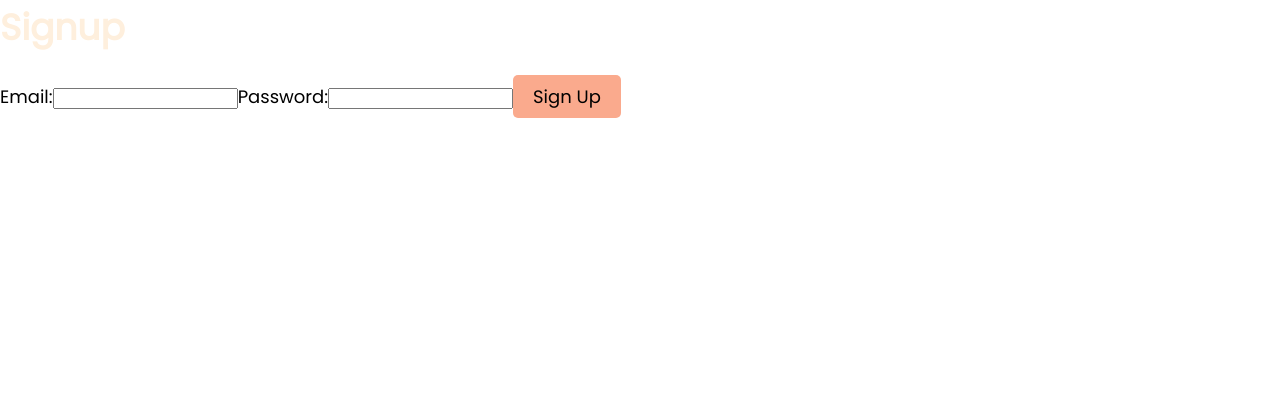
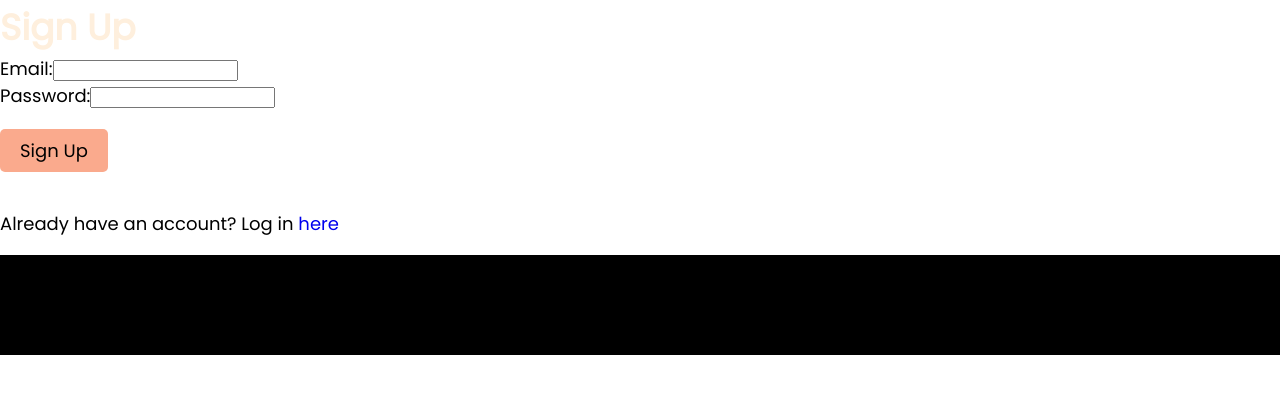
Before and after one commit to Francieli-S/project-3-frontend, a React (Vite) app: page /signup in a window 1280 px wide. Shown: the top 394 px of the page. Built offline with nearby package versions, Linux system fonts and the light colour scheme.

Commit message:
stying additions for login, signup and homepage

```diff
--- a/src/components/Footer.jsx
+++ b/src/components/Footer.jsx
@@ -1,6 +1,3 @@
 export default function Footer() {
-  return (
-    <div className='footer'>Footer Icons
-    </div>
-  )
+  return <div className="footer">eventHorizon 2023 ©</div>;
 }
--- a/src/pages/CreateComment.jsx
+++ b/src/pages/CreateComment.jsx
@@ -1,12 +1,12 @@
-import { useState } from 'react';
-import axios from 'axios';
+import { useState } from "react";
+import axios from "axios";
 
 export default function CreateComment({
   eventId,
   commentDetails,
   setCommentDetails,
 }) {
-  const [comment, setComment] = useState('');
+  const [comment, setComment] = useState("");
 
   const handleSubmit = (e) => {
     e.preventDefault();
@@ -19,8 +19,8 @@ export default function CreateComment({
     axios
       .post(`${import.meta.env.VITE_BASE_API_URL}/comment/new-comment`, body)
       .then((response) => {
-        console.log('CREATED COMMENT', response.data, commentDetails);
-        setComment('');
+        console.log("CREATED COMMENT", response.data, commentDetails);
+        setComment("");
         setCommentDetails([response.data, ...commentDetails]);
       })
       .catch((error) => {
@@ -29,14 +29,14 @@ export default function CreateComment({
   };
 
   return (
-    <div className='create-comment'>
-
+    <div className="create-comment">
       <form onSubmit={handleSubmit}>
         <div>
           <label></label>
           <textarea
-        placeholder='comment'
-        type='textArea'
+            required
+            placeholder="comment"
+            type="textArea"
             value={comment}
             onChange={(e) => {
               setComment(e.target.value);
@@ -44,7 +44,7 @@ export default function CreateComment({
           />
         </div>
         <div>
-        <button type='submit'>Add Comment!</button>
+          <button type="submit">Add Comment!</button>
         </div>
       </form>
     </div>
--- a/src/pages/Home.jsx
+++ b/src/pages/Home.jsx
@@ -1,5 +1,30 @@
+import { Link } from "react-router-dom";
+import logo2 from "../assets/images/logo2.png";
+import Footer from "../components/Footer";
+
 export default function Home() {
   return (
-    <div>Home</div>
-  )
+    <>
+      <div className="all-pages">
+        <div>
+          <img className="homescreen-logo" src={logo2} alt="profile picture" />
+        </div>
+        <div>
+          <button>
+            <Link className="home-links" to="/signup">
+              Sign up
+            </Link>
+          </button>
+        </div>
+        <div>
+          <button>
+            <Link className="home-links" to="/login">
+              Log in
+            </Link>
+          </button>
+        </div>
+      </div>
+      <Footer />
+    </>
+  );
 }
--- a/src/pages/Login.jsx
+++ b/src/pages/Login.jsx
@@ -1,6 +1,7 @@
 import { useContext, useState } from "react";
 import { useNavigate } from "react-router-dom";
 import { SessionContext } from "../context/SessionContext";
+import Footer from "../components/Footer";
 
 export default function Login() {
   const { setToken, setIsLoggedIn } = useContext(SessionContext);
@@ -14,13 +15,16 @@ export default function Login() {
 
   const handleSubmit = async (e) => {
     e.preventDefault();
-    const response = await fetch(`${import.meta.env.VITE_BASE_API_URL}/auth/login`, {
+    const response = await fetch(
+      `${import.meta.env.VITE_BASE_API_URL}/auth/login`,
+      {
         method: "POST",
         headers: {
           "Content-Type": "application/json",
         },
         body: JSON.stringify({ email, password }),
-    });
+      }
+    );
     const parsed = await response.json();
     if (response.status === 200) {
       //const tokenFromResponse = await response.json();
@@ -38,9 +42,11 @@ export default function Login() {
   };
 
   return (
+    <>
+      <div className="auth-page">
+        <h1>Log In</h1>
+        <form className="auth-form" onSubmit={handleSubmit}>
           <div>
-      <h1>Login</h1>
-      <form onSubmit={handleSubmit}>
             <label>Email:</label>
             <input
               required
@@ -49,6 +55,8 @@ export default function Login() {
               onChange={(e) => setEmail(e.target.value)}
             />
             {logEmailError && <p>{logEmailError}</p>}
+          </div>
+          <div>
             <label>Password:</label>
             <input
               required
@@ -57,8 +65,13 @@ export default function Login() {
               onChange={(e) => setPassword(e.target.value)}
             />
             {logPassError && <p>{logPassError}</p>}
+          </div>
+          <div>
             <button type="submit">Login</button>
+          </div>
         </form>
       </div>
+      <Footer />
+    </>
   );
 }
--- a/src/pages/Signup.jsx
+++ b/src/pages/Signup.jsx
@@ -1,5 +1,6 @@
 import { useState } from "react";
-import { useNavigate } from "react-router-dom";
+import { useNavigate, Link } from "react-router-dom";
+import Footer from "../components/Footer";
 
 export default function Signup() {
   const navigate = useNavigate();
@@ -12,13 +13,16 @@ export default function Signup() {
   const handleSubmit = async (e) => {
     e.preventDefault();
     try {
-      const response = await fetch(`${import.meta.env.VITE_BASE_API_URL}/auth/signup`, {
+      const response = await fetch(
+        `${import.meta.env.VITE_BASE_API_URL}/auth/signup`,
+        {
           method: "POST",
           headers: {
             "Content-Type": "application/json",
           },
           body: JSON.stringify({ email, password }),
-      });
+        }
+      );
       const parsed = await response.json();
       console.log(parsed);
       if (response.status === 402) {
@@ -35,9 +39,15 @@ export default function Signup() {
   };
 
   return (
+    <>
+      <div className="auth-page">
+        <h1>Sign Up</h1>
+        <form
+          className="auth-form"
+          encType="multipart/form-data"
+          onSubmit={handleSubmit}
+        >
           <div>
-      <h1>Signup</h1>
-      <form encType="multipart/form-data" onSubmit={handleSubmit}>
             <label>Email:</label>
             <input
               required
@@ -46,6 +56,8 @@ export default function Signup() {
               onChange={(e) => setEmail(e.target.value)}
             />
             {emailErrors && <p>{emailErrors}</p>}
+          </div>
+          <div>
             <label>Password:</label>
             <input
               required
@@ -54,8 +66,19 @@ export default function Signup() {
               onChange={(e) => setPassword(e.target.value)}
             />
             {passwordErrors && <p>{passwordErrors}</p>}
+          </div>
+          <div>
             <button type="submit">Sign Up</button>
+          </div>
         </form>
+        <p>
+          Already have an account? Log in{" "}
+          <Link className="links" to="/login">
+            here
+          </Link>
+        </p>
       </div>
+      <Footer />
+    </>
   );
 }
```
Also changed, not shown: 1 other file (tests, documents, lock files or other folders). Lines whose indentation alone changed are shown as unchanged.
